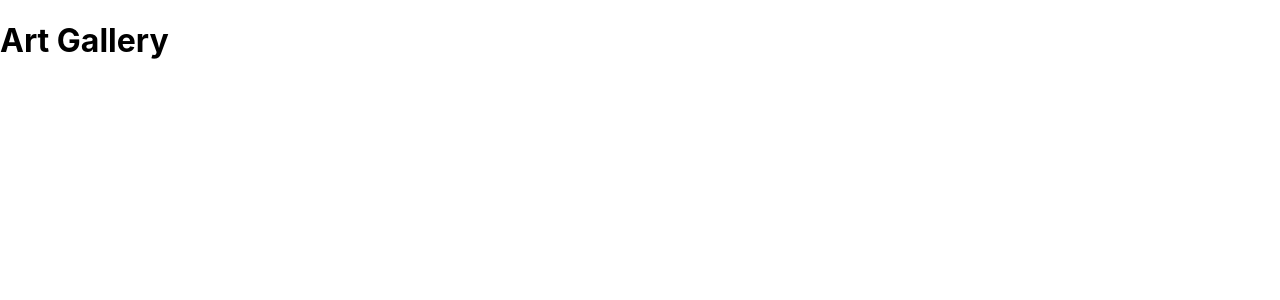
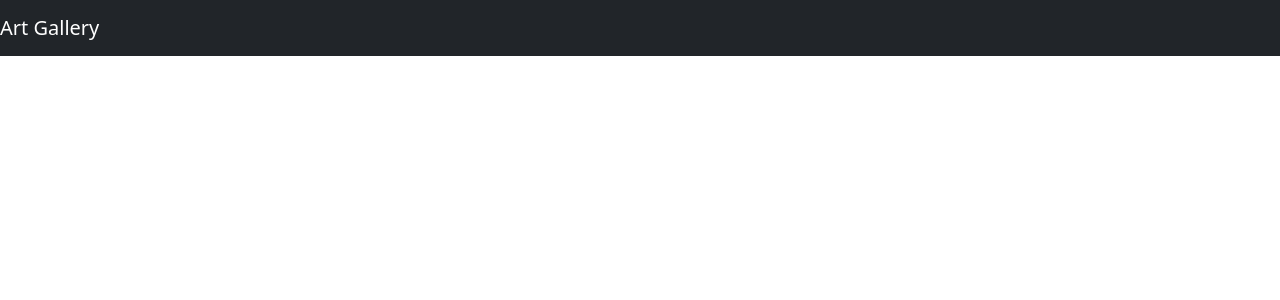
Before and after one commit to sgorji/art-gallery, a React (Create React App) app in the folder frontend/: page / in a window 1280 px wide. Shown: the top 300 px of the page. Built offline with nearby package versions, Linux system fonts and the light colour scheme.

Commit message:
Header component

```diff
--- a/frontend/package.json
+++ b/frontend/package.json
@@ -6,7 +6,9 @@
     "@testing-library/jest-dom": "^5.16.5",
     "@testing-library/react": "^13.4.0",
     "@testing-library/user-event": "^13.5.0",
+    "bootstrap": "^5.2.3",
     "react": "^18.2.0",
+    "react-bootstrap": "^2.7.0",
     "react-dom": "^18.2.0",
     "react-scripts": "5.0.1",
     "web-vitals": "^2.1.4"
--- a/frontend/src/App.js
+++ b/frontend/src/App.js
@@ -1,7 +1,10 @@
+import 'bootstrap/dist/css/bootstrap.min.css';
+import Header from './components/Header';
+
 function App() {
   return (
     <div className="App">
-      <h1>Art Gallery</h1>
+      <Header title="Art Gallery"/>
     </div>
   );
 }
--- /dev/null
+++ b/frontend/src/components/Header.js
@@ -0,0 +1,12 @@
+import React from "react";
+import { Navbar } from "react-bootstrap";
+
+const Header = (props) => {
+  return (
+    <Navbar bg="dark" variant="dark">
+      <Navbar.Brand href="/">{props.title}</Navbar.Brand>
+    </Navbar>
+  );
+};
+
+export default Header;
```
Also changed, not shown: 1 other file (tests, documents, lock files or other folders).
